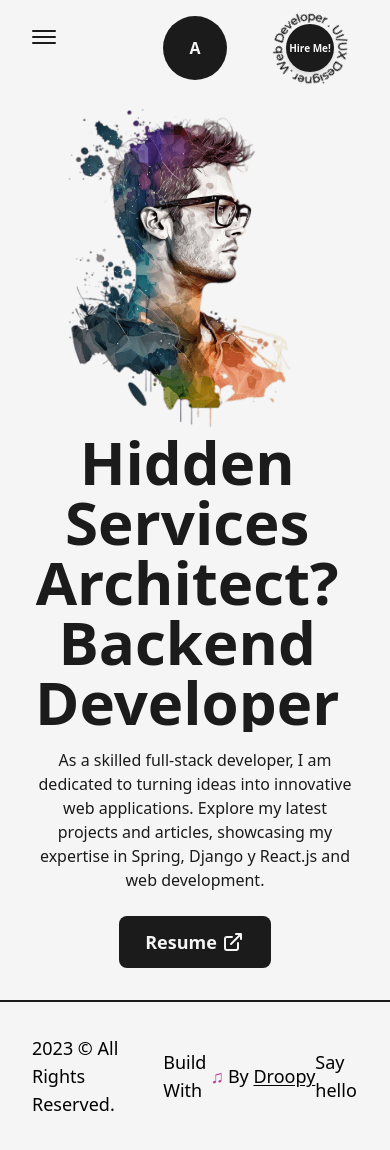
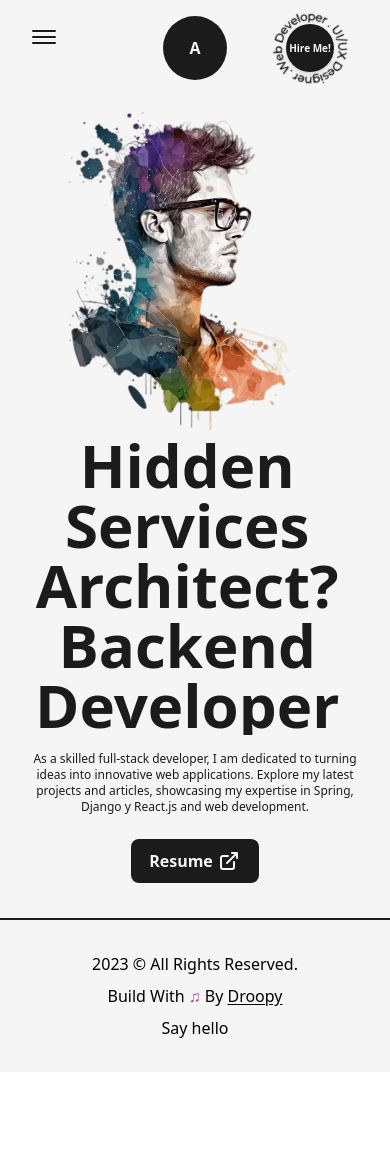
Before and after one commit to Alejandrozf23/developer-portafolio, a Next.js app: page / in a window 390 px wide. After the commit the page ends 1072 px from the top, so only its background shows below. Built offline with nearby package versions, Linux system fonts and the light colour scheme.

Commit message:
Make it responsive Footer component

```diff
--- a/src/components/Footer.js
+++ b/src/components/Footer.js
@@ -5,10 +5,10 @@ import Link from "next/link";
 const Footer = () => {
     return (
         <footer className="w-full border-t-2 border-solid border-dark font-medium text-lg
-            dark:text-light dark:border-light ">
-            <Layout className="py-8 flex items-center justify-between">
+            dark:text-light dark:border-light sm:text-base">
+            <Layout className="py-8 flex items-center justify-between lg:flex-col lg:py-6">
                 <span>{new Date().getFullYear()} &copy; All Rights Reserved.</span>
-                <div className="flex items-center">
+                <div className="flex items-center lg:py-2">
                     Build With <span className="text-primary  dark:text-primaryDark text-2x1 px-1">&#9835;</span>
                     By&nbsp;<Link href="/" className="underline underline-offset-2" target={"_blank"}>Droopy</Link>
                 </div>
--- a/src/pages/index.js
+++ b/src/pages/index.js
@@ -24,13 +24,13 @@ export default function Home() {
             <div className='w-1/2 flex flex-col items-center self-center lg:w-full lg:text-center'>
               <AnimatedText text="Hidden Services Architect? Backend Developer"
                 className='!text-6x1 xl:!text-5x1 lg:!text-center lg:!text=6x1 md:!text-5x1 sm:!text-3x1'/>
-              <p className='my-4 text-base font-medium '>As a skilled full-stack developer, I am dedicated to turning ideas into innovative web
+              <p className='my-4 text-base font-medium md:text-sm sm:text-xs'>As a skilled full-stack developer, I am dedicated to turning ideas into innovative web
                 applications. Explore my latest projects and articles, showcasing my expertise in Spring, Django y React.js and web development.</p>
               <div className='flex items-center self-start mt-2 lg:self-center'>
                 <Link href="/dummy.pdf" target={"_blank"} className='flex items-center bg-dark text-light
                   p-2.5 px-6 rounded-lg text-lg font-semibold hover:bg-light hover:text-dark border-2
                   border-solid border-transparent hover:border-dark dark:bg-light dark:text-dark
-                  hover:dark:bg-dark hover:dark:text-light hover:dark:border-light'
+                  hover:dark:bg-dark hover:dark:text-light hover:dark:border-light md:p-2 md:px-4 md:text-base'
                   download={true}>Resume <LinkArrow className={"w-6 ml-1"}/></Link>
               </div>
             </div>
```
